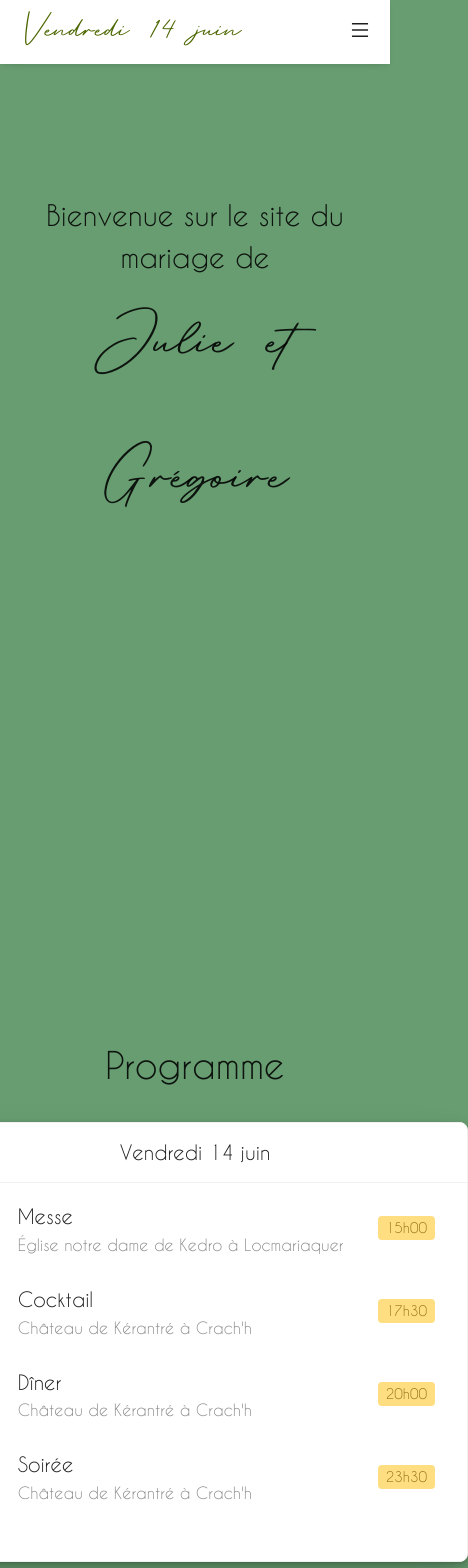
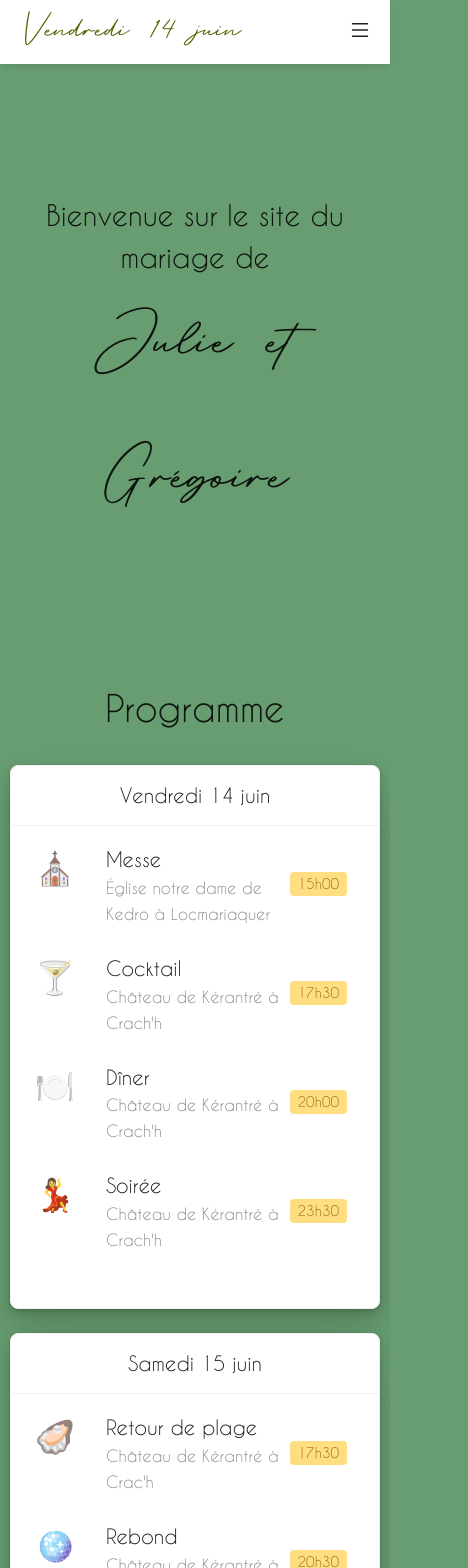
Before and after one commit to GregdTd/gregdtd.github.io, a React (Vite) app: page / in a window 390 px wide. Shown: the top 1568 px of the page, 468 px wide, since content can reach past the window. Built offline with nearby package versions, Linux system fonts and the light colour scheme.

Commit message:
Program mobile friendly

```diff
--- a/src/pages/Program.tsx
+++ b/src/pages/Program.tsx
@@ -1,12 +1,10 @@
 import { Card as BaseCard, Tag as BaseTag } from 'antd'
 import BaseMeta from 'antd/es/card/Meta'
-import dayjs from 'dayjs'
-import customParseFormat from 'dayjs/plugin/customParseFormat'
 import styled from 'styled-components'
 import { Colors } from '../styles/Colors'
 import { SectionWrapper } from '../styles/Layout'
+
 export const Program: React.FC = () => {
-    dayjs.extend(customParseFormat)
     return (
         <SectionWrapper id="program" title="Programme">
             <ColumnWrapper>
@@ -56,7 +54,8 @@ const ColumnWrapper = styled.div`
     display: flex;
     flex-wrap: wrap;
     justify-content: center;
-    gap: 36px;
+    margin: 0px 24px;
+    gap: 24px;
 `
 
 const Column = styled.div`
@@ -64,6 +63,7 @@ const Column = styled.div`
 `
 
 const Card = styled(BaseCard)`
+    width: 370px;
     box-shadow:
         rgba(0, 0, 0, 0.07) 0px 1px 2px,
         rgba(0, 0, 0, 0.07) 0px 2px 4px,
@@ -76,6 +76,7 @@ const Card = styled(BaseCard)`
 const Item = styled.li`
     display: flex;
     align-items: center;
+    justify-content: space-between;
     list-style-type: none;
 
     .ant-card-meta-title {
@@ -99,7 +100,6 @@ const Meta = styled(BaseMeta)`
     padding-bottom: 36px;
 `
 const ItemTitle = styled.div`
-    width: 360px;
     margin-bottom: 0 !important;
 `
 
--- a/src/styles/Layout.tsx
+++ b/src/styles/Layout.tsx
@@ -9,7 +9,6 @@ export const SectionWrapper: React.FC<{ title: string; id: string; children?: Re
     )
 }
 const Section = styled.section`
-    height: 100vh;
     width: 100%;
     text-align: center;
     padding-top: 80px;
```
